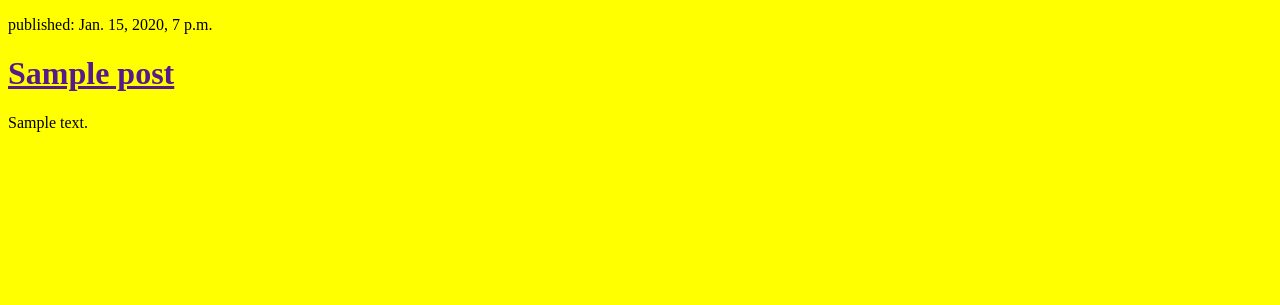
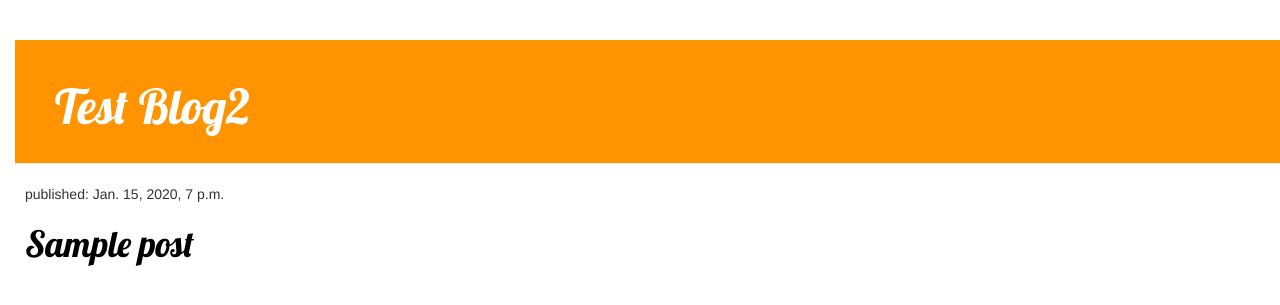
Before and after one commit to dlabRyan/pyWeb, a Django app: page / in a window 1280 px wide. Shown: the top 305 px of the page. Run offline with Django 3.2, Linux system fonts and the light colour scheme; tables that the repository leaves empty hold one stand-in row (values such as "Sample post"); some libraries are stand-ins or nearby versions.

Commit message:
Added view and template

```diff
--- /dev/null
+++ b/blog/static/css/blog.css
@@ -0,0 +1,21 @@
+h1 a{
+    color: #FCA205;
+    font-family: 'Lobster';
+}
+body{
+    padding-left: 15px;
+}
+.page-header{
+    background-color: #ff9400;
+    padding: 20px 20px 20px 40px; /* top right bottom left */
+}
+.page-header h1 a{
+    color: #ffffff;
+    font-size: 36pt;
+}
+.post{
+    margin-left: 10px;
+}
+.post h1 a{
+    color: #000000;
+}
--- /dev/null
+++ b/blog/templates/blog/base.html
@@ -0,0 +1,26 @@
+{% load static %}
+<!DOCTYPE html>
+<html lang="en">
+<head>
+    <meta charset="UTF-8">
+    <title>Ryan's Test Blog</title>
+    <!-- Latest compiled and minified CSS -->
+    <link rel="stylesheet" href="https://maxcdn.bootstrapcdn.com/bootstrap/3.3.7/css/bootstrap.min.css">
+    <!-- jQuery library -->
+    <script src="https://ajax.googleapis.com/ajax/libs/jquery/3.3.1/jquery.min.js"></script>
+    <!-- Latest compiled JavaScript -->
+    <script src="https://maxcdn.bootstrapcdn.com/bootstrap/3.3.7/js/bootstrap.min.js"></script>
+    <link rel="stylesheet" href="{% static 'css/blog.css' %}">
+    <link href="https://fonts.googleapis.com/css?family=Lobster" rel="stylesheet">
+    <style>
+
+    </style>
+</head>
+<body>
+        <div class="page-header">
+            <h1><a href="/">Test Blog2</a></h1>
+        </div>
+        {% block content %}
+        {% endblock %}
+</body>
+</html>
--- a/blog/templates/blog/post_list.html
+++ b/blog/templates/blog/post_list.html
@@ -1,22 +1,10 @@
-<!DOCTYPE html>
-<html lang="en">
-<head>
-    <meta charset="UTF-8">
-    <title>Ryan's blog</title>
-    <style>
-        body{ background-color:yellow; }
+{% extends 'blog/base.html' %}
 
-    </style>
-</head>
-<body>
-
+{% block content %}
     {% for post in posts %}
-    <div>
-        <p>published: {{ post.published_date }}</p>
-        <h1><a href="">{{ post.title }}</a></h1>
-        <p>{{ post.text|linebreaksbr }}</p>
-    </div>
+        <div class="post">
+            <p>published: {{ post.published_date }}</p>
+            <h1><a href="{% url 'post_detail' pk=post.pk %}">{{ post.title }}</a></h1>
+        </div>
     {% endfor %}
-
-</body>
-</html>
+{% endblock %}
--- a/blog/urls.py
+++ b/blog/urls.py
@@ -3,4 +3,5 @@ from . import views
 
 urlpatterns = [
     url(r'^$', views.post_list, name='post_list'),
+    url(r'^post/(?P<pk>\d+)/$', views.post_detail, name='post_detail'),
 ]
--- a/blog/views.py
+++ b/blog/views.py
@@ -1,9 +1,14 @@
-from django.shortcuts import render
+from django.shortcuts import render, redirect
 from django.utils import timezone
 from .models import Post
+from django.shortcuts import render, get_object_or_404
 
 # Create your views here.
 def post_list(request):
     #posts = Post.objects.filter(published_date__lte=timezone.now()).order_by('published_date')
     posts = Post.objects.all()
     return render(request, 'blog/post_list.html', {'posts':posts})
+
+def post_detail(request, pk):
+    post = get_object_or_404(Post, pk=pk)
+    return render(request, 'blog/post_detail.html', {'post':post})
```
Also changed, not shown: blog/forms.py (added, +8 -0 lines), blog/templates/blog/post_detail.html (added, +11 -0 lines).
